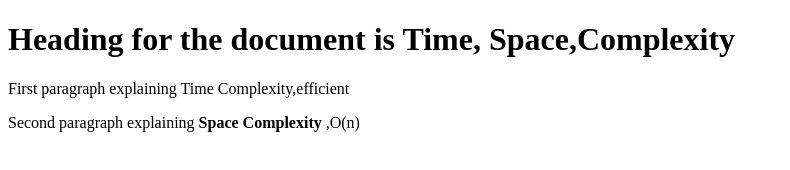
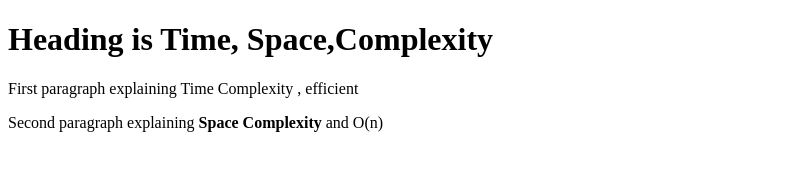
Before and after one commit to acciojob/time-and-space-complexity-Sathiya200010, a website: page main.html in a window 1280 px wide. Shown: the whole page, without its empty margins (0-790 px from the left). Drawn offline with Linux system fonts and the light colour scheme.

Commit message:
created a submission

```diff
--- a/main.html
+++ b/main.html
@@ -8,9 +8,9 @@
 
 <body>
 	<!-- the entire body must be written by student -->
-	<h1>Heading for the document is Time, Space,Complexity</h1>
-	<p>First paragraph explaining Time Complexity,efficient</p>
-	<p>Second paragraph explaining <b>Space Complexity</b> ,O(n)</p>
+	<h1>Heading is Time, Space,Complexity</h1>
+	<p>First paragraph explaining Time Complexity , efficient</p>
+	<p>Second paragraph explaining <b>Space Complexity</b> and O(n)</p>
 
     <script type="text/javascript" src="./script.js">
 </script>
```
